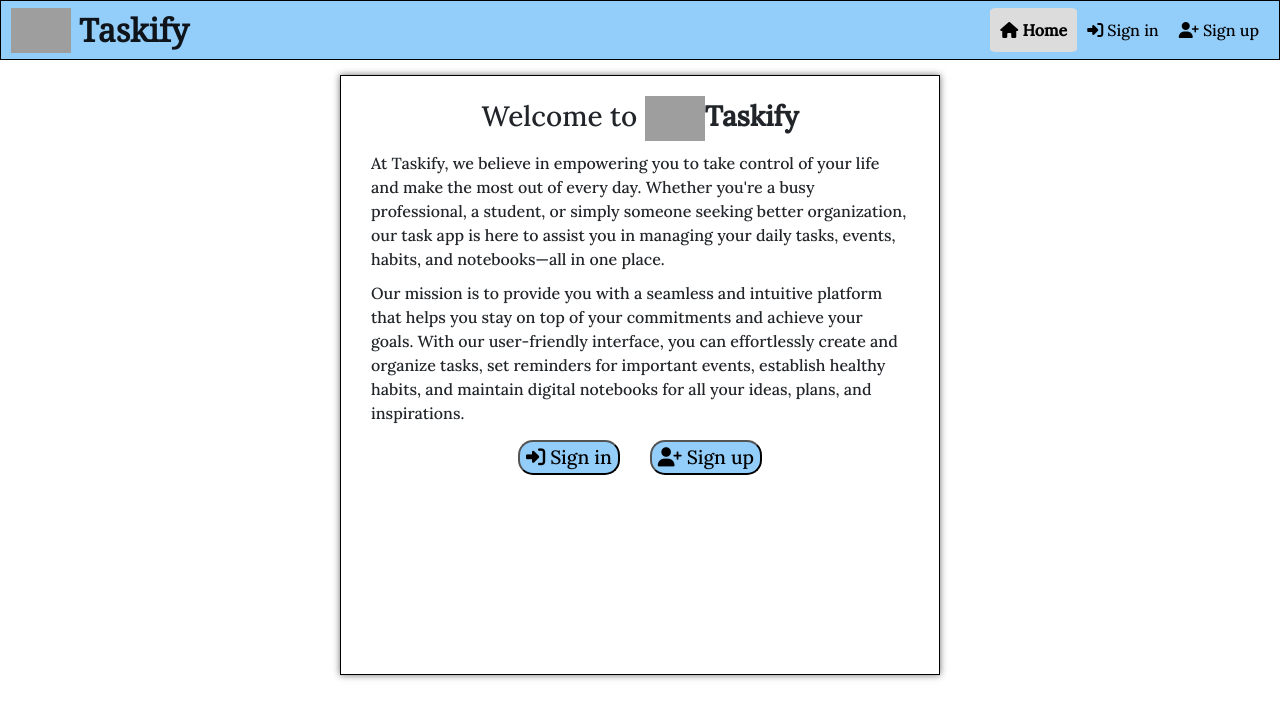
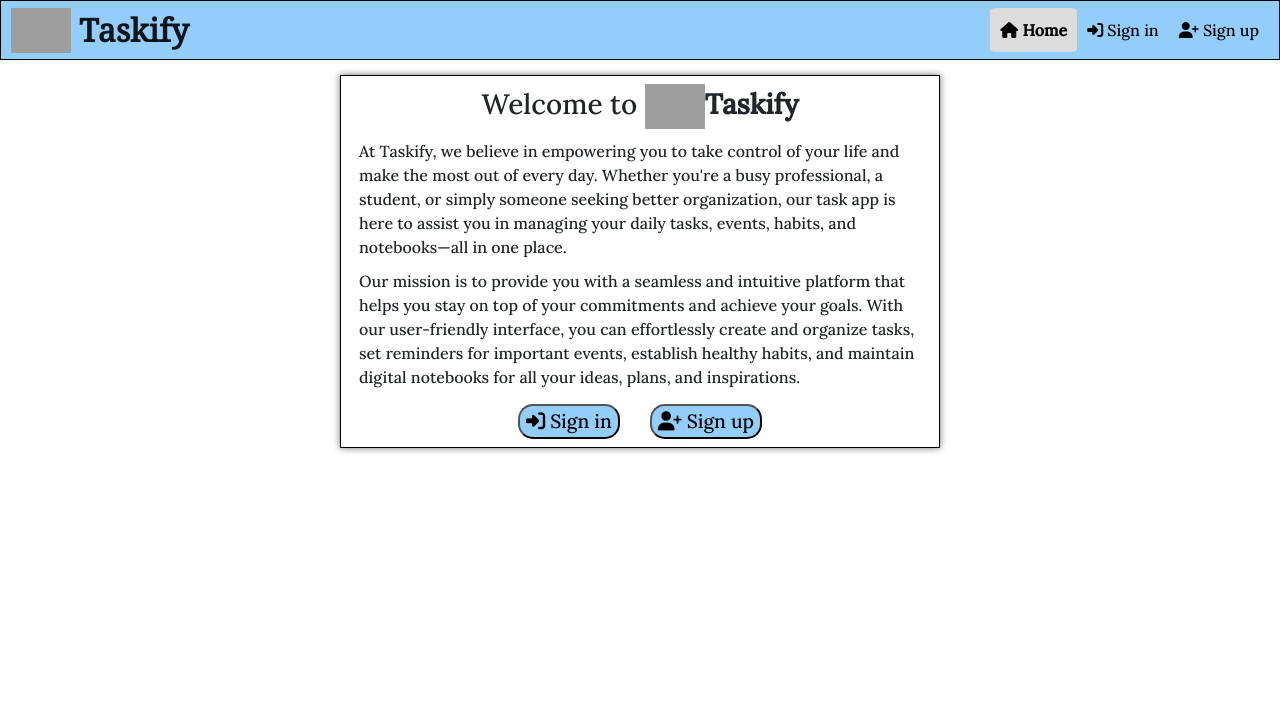
Before and after one commit to claudio-cruz/taskify_app, a React (Create React App) app: page / in a window 1280 px wide. Shown: the top 718 px of the page. Built offline with nearby package versions, Linux system fonts and the light colour scheme; no server answers; grey boxes are pictures that could not be loaded.

Commit message:
Add spinner to Tasks list and fix the infinite scroll

```diff
--- a/src/App.module.css
+++ b/src/App.module.css
@@ -5,11 +5,10 @@
 .Main {
   display: flex;
   margin-top: 75px;
-  padding: 15px;
+  padding: 3px;
   justify-content: center;
   max-width: 600px;
-  min-height: 600px;
-  height: fit-content;
+  overflow-x: scroll;
   border: 1.5px solid black;
   box-shadow: 0 0 7px #6f6f6f;
 }
--- a/src/pages/tasks/Tasks.js
+++ b/src/pages/tasks/Tasks.js
@@ -9,11 +9,12 @@ import { useLocation } from "react-router";
 import InfiniteScroll from "react-infinite-scroll-component";
 import Form from "react-bootstrap/Form";
 import Container from "react-bootstrap/Container";
-import { Button, Table, Row, Col } from 'react-bootstrap';
+import { Button, Table, Row, Col, Spinner  } from 'react-bootstrap';
 
 
 function TaskList({ filter = "" }) {
-  const [tasks, setTasks] = useState({ results: [] });
+
+  const [tasks, setTasks] = useState({ results: [], next: null });
   const currentUser = useCurrentUser();
   const [hasLoaded, setHasLoaded] = useState(false);
   const { pathname } = useLocation();
@@ -68,7 +69,7 @@ function TaskList({ filter = "" }) {
           <thead>
             <tr>
               <th className="w-25 p-2">Task</th>
-              <th className="w-25 p-2">Due-Date</th>
+              <th className="w-25 p-2">Date</th>
               <th className="w-25 p-2">Category</th>
               <th className="w-25 p-2">Priority</th>
             </tr>
@@ -84,9 +85,10 @@ function TaskList({ filter = "" }) {
                 <Task key={task.id} {...task} setTasks={setTasks} />
               ))}
               dataLength={tasks.results.length}
-              loader={"Loding..."}
+              loader={<Spinner animation="border" variant="dark"/>}
               hasMore={!!tasks.next}
               next={() => fetchMoreData(tasks, setTasks)}
+              endMessage={<p>No more tasks.</p>}
             />
           ) : (
             // if no results
@@ -97,8 +99,8 @@ function TaskList({ filter = "" }) {
         </>
       ) : (
         // loding data
-        <Container >
-          <p>Loading...</p>
+        <Container>
+          <Spinner animation="border" variant="dark" text-align="center" />
         </Container>
       )}
 
```
